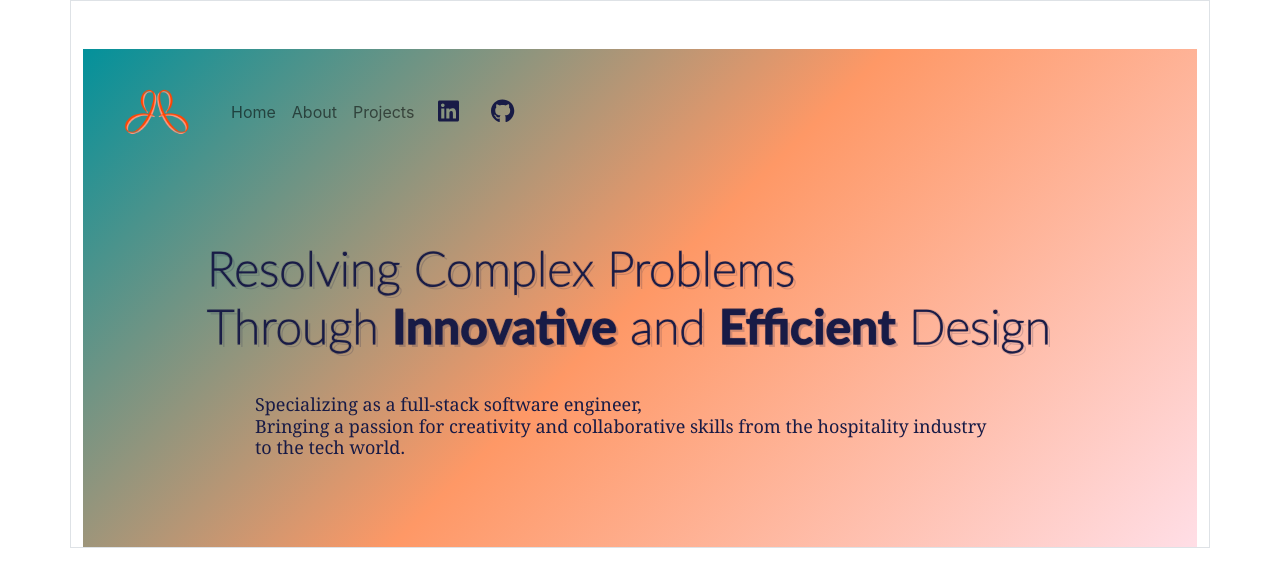
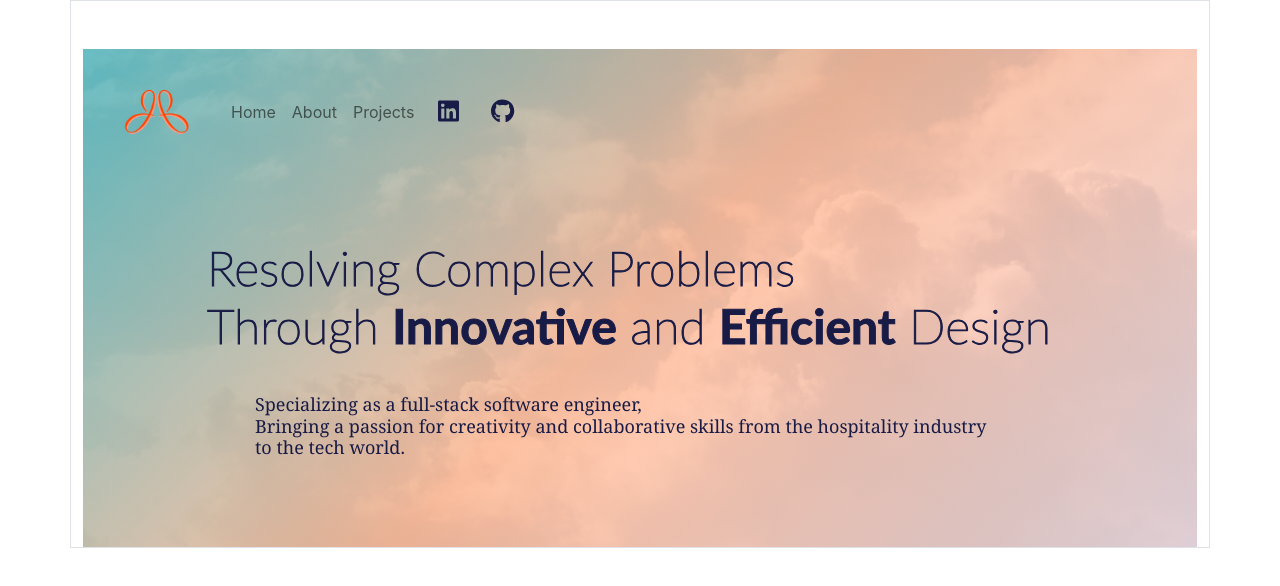
Before and after one commit to Job85/portfolio-site, a React (Create React App) app: page / in a window 1280 px wide. Shown: the top 586 px of the page. Built offline with nearby package versions, Linux system fonts and the light colour scheme.

Commit message:
removed text-shadow from h1 and set background-image for hero

```diff
--- a/src/scss/pages/_home.scss
+++ b/src/scss/pages/_home.scss
@@ -1,9 +1,19 @@
 .hero {
-    background: rgb(255, 222, 230);
-    background: linear-gradient(315deg,
-            rgba(255, 222, 230, 1) 0%,
-            rgba(254, 152, 102, 1) 50%,
-            rgba(3, 145, 155, 1) 100%);
+    background-image: linear-gradient(315deg,
+            rgba(255, 222, 230, .6) 0%,
+            rgba(254, 152, 102, .6) 50%,
+            rgba(3, 145, 155, .6) 100%),
+        url('../../assets/clouds.jpg');
+    height: 50%;
+    background-position: center;
+    background-repeat: no-repeat;
+    background-size: cover;
+    position: relative;
+    // background: rgb(255, 222, 230);
+    // background: linear-gradient(315deg,
+    //         rgba(255, 222, 230, 1) 0%,
+    //         rgba(254, 152, 102, 1) 50%,
+    //         rgba(3, 145, 155, 1) 100%);
     // SUNSET background
     // background: linear-gradient(360deg,
     //         #FB7552 0%,
@@ -28,12 +38,6 @@
         font-size: 3rem;
         padding: 4rem 1rem 2rem 7rem;
 
-        text-shadow:
-            3px 3px 0 #181b462f,
-            -1px -1px 0 #181b462f,
-            1px -1px 0 #181b462f,
-            -1px 1px 0 #181b462f,
-            1px 1px 0 #181b462f;
 
         @media screen and (max-width: 460px) {
             padding: 2rem .5rem 1rem 3.5rem;
```
Also changed, not shown: src/assets/clouds.jpg (added).
